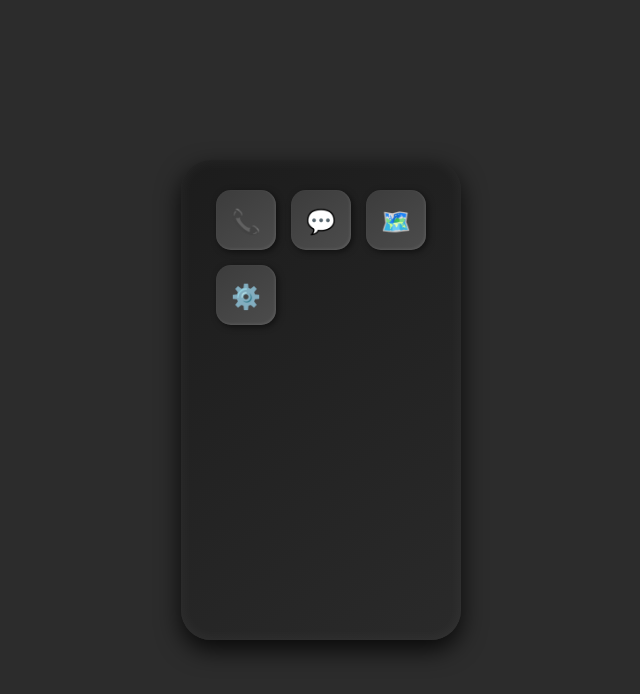
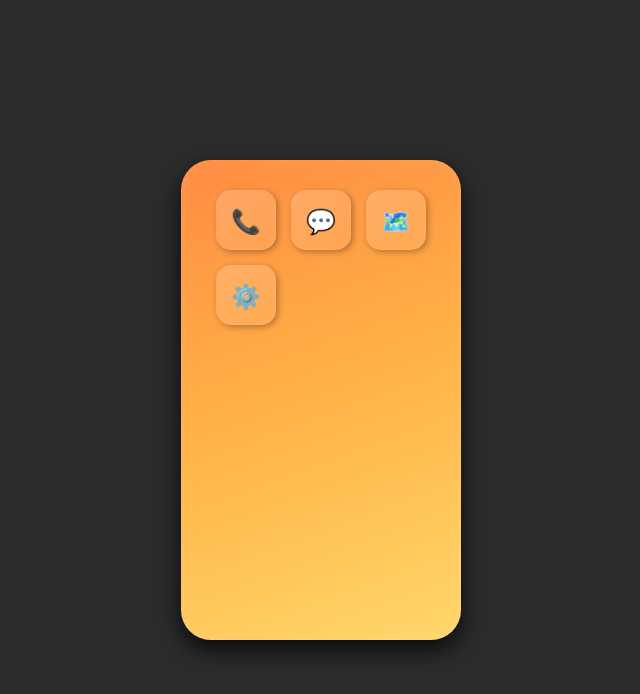
Before and after one commit to FritzApfel/RPSERVER, a plain HTML site: page index.html in a window 1280 px wide. Shown: the whole page, without its empty margins (319-959 px from the left). Drawn offline with Linux system fonts and the light colour scheme.

Commit message:
Update index.html

```diff
--- a/index.html
+++ b/index.html
@@ -3,7 +3,7 @@
 <head>
 <meta charset="UTF-8">
 <meta name="viewport" content="width=device-width, initial-scale=1.0">
-<title>Stylisches Minecraft-Handy</title>
+<title>Sunrise Handy GUI</title>
 <style>
 body {
     background: #2c2c2c;
@@ -18,9 +18,9 @@ body {
 .phone {
     width: 240px;
     height: 440px;
-    background: linear-gradient(145deg, #1c1c1c, #2a2a2a);
+    background: linear-gradient(160deg, #FF8C42, #FFB347, #FFD76B); /* Sunrise Farbverlauf */
     border-radius: 30px;
-    box-shadow: 0 10px 25px rgba(0,0,0,0.8), inset 0 0 15px rgba(255,255,255,0.05);
+    box-shadow: 0 10px 25px rgba(0,0,0,0.8), inset 0 0 15px rgba(255,255,255,0.1);
     position: relative;
     overflow: hidden;
     padding: 20px;
@@ -37,7 +37,7 @@ body {
 .app {
     width: 60px;
     height: 60px;
-    background: linear-gradient(145deg, #3c3c3c, #4c4c4c);
+    background: linear-gradient(145deg, rgba(255,255,255,0.2), rgba(255,255,255,0.05));
     border-radius: 15px;
     display: flex;
     justify-content: center;
@@ -45,13 +45,13 @@ body {
     color: #fff;
     font-size: 24px;
     cursor: pointer;
-    box-shadow: 2px 2px 6px rgba(0,0,0,0.5), inset -1px -1px 3px rgba(255,255,255,0.1);
+    box-shadow: 2px 2px 6px rgba(0,0,0,0.3), inset -1px -1px 3px rgba(255,255,255,0.1);
     transition: all 0.2s;
 }
 
 .app:hover {
     transform: translateY(-3px);
-    box-shadow: 2px 4px 8px rgba(0,0,0,0.7), inset -1px -1px 3px rgba(255,255,255,0.15);
+    box-shadow: 2px 4px 8px rgba(0,0,0,0.5), inset -1px -1px 3px rgba(255,255,255,0.15);
 }
 
 .screen {
@@ -60,7 +60,7 @@ body {
     left: 0;
     width: 100%;
     height: 100%;
-    background: linear-gradient(160deg, #0f0f0f, #1a1a1a);
+    background: linear-gradient(160deg, #FF8C42, #FFB347, #FFD76B); /* Sunrise Farbverlauf */
     color: #fff;
     display: none;
     flex-direction: column;
@@ -98,7 +98,6 @@ body {
     transform: translateY(-2px);
     box-shadow: 3px 3px 8px rgba(0,0,0,0.7);
 }
-
 </style>
 </head>
 <body>
@@ -136,6 +135,7 @@ body {
     <h2>Einstellungen</h2>
     <button class="call-button" onclick="closeSettings()">Zurück</button>
   </div>
+
 </div>
 
 <script>
```
